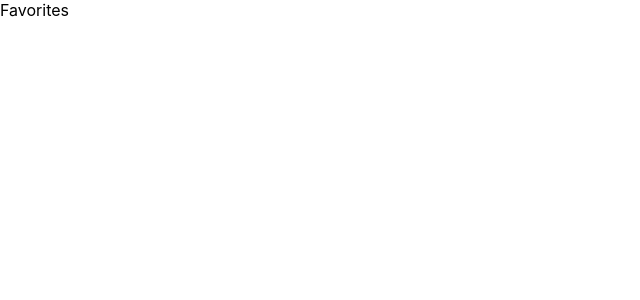
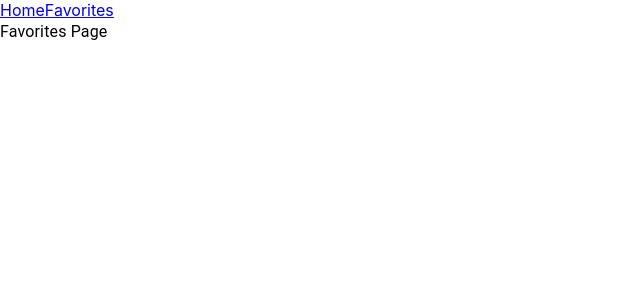
Before and after one commit to jsa-codes/quackathon, a React (Create React App) app: page /favorites in a window 1280 px wide. Shown: the top 300 px of the page, without its empty margins (0-640 px from the left). Built offline with nearby package versions, Linux system fonts and the light colour scheme.

Commit message:
mui n routes

```diff
--- a/package.json
+++ b/package.json
@@ -3,6 +3,9 @@
   "version": "0.1.0",
   "private": true,
   "dependencies": {
+    "@emotion/react": "^11.10.6",
+    "@emotion/styled": "^11.10.6",
+    "@mui/material": "^5.11.11",
     "@testing-library/jest-dom": "^5.16.5",
     "@testing-library/react": "^13.4.0",
     "@testing-library/user-event": "^13.5.0",
--- a/src/components/Favorites.js
+++ b/src/components/Favorites.js
@@ -1,5 +1,12 @@
 import React from "react";
+import Header from "./Header";
+import { Typography } from "@mui/material";
 
 export default function Favorites() {
-  return <div>Favorites</div>;
+  return (
+    <div>
+      <Header />
+      <Typography> Favorites Page </Typography>
+    </div>
+  );
 }
--- /dev/null
+++ b/src/components/Header.js
@@ -0,0 +1,13 @@
+import React from "react";
+import { Link } from "react-router-dom";
+
+export default function Header() {
+  return (
+    <div>
+      <nav>
+        <Link to="/">Home</Link>
+        <Link to="/favorites">Favorites</Link>
+      </nav>
+    </div>
+  );
+}
--- a/src/components/Home.js
+++ b/src/components/Home.js
@@ -1,13 +1,12 @@
 import React from "react";
-import { Link } from "react-router-dom";
+import Header from "./Header";
+import { Typography } from "@mui/material";
 
 export default function Home() {
   return (
     <div>
-      <nav>
-        <Link to="/">Home</Link>
-        <Link to="/favorites">Favorites</Link>
-      </nav>
+      <Header />
+      <Typography> Home Page </Typography>
     </div>
   );
 }
```
Also changed, not shown: 1 other file (tests, documents, lock files or other folders).
